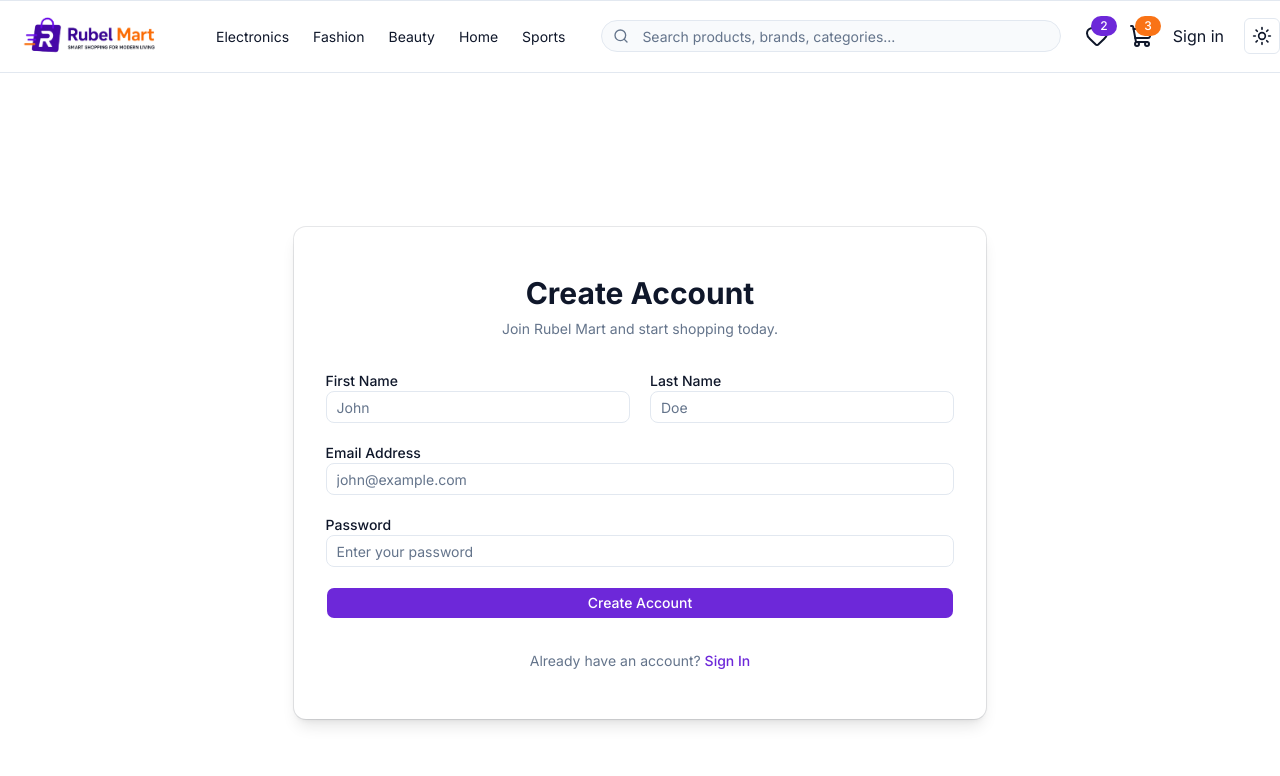
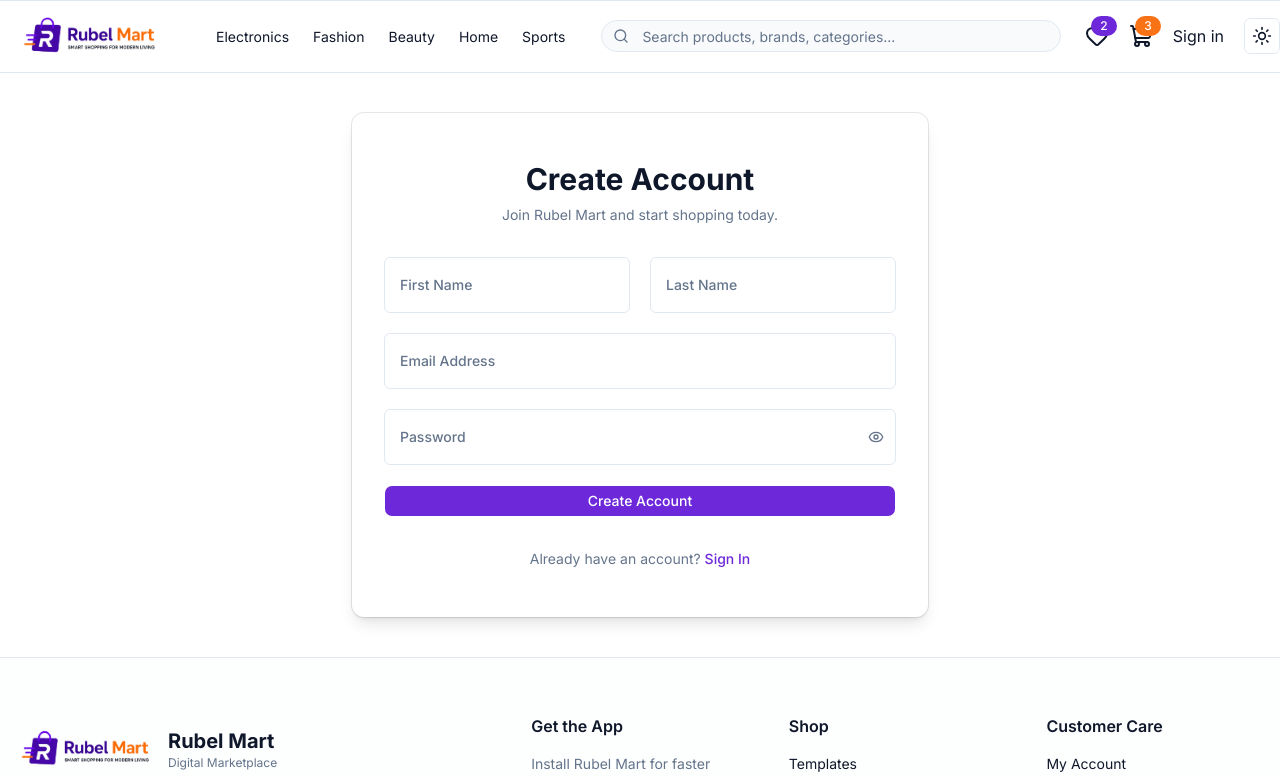
Before and after one commit to Md-Rubel-Ahmed-Rana/rubel-mart-client, a Next.js app: page /signup in a window 1280 px wide. Shown: the top 776 px of the page. Built offline with nearby package versions, Linux system fonts and the light colour scheme; no server answers.

Commit message:
feat(auth): refactor sign-in and sign-up forms to use InputField component for better reusability and consistency

```diff
--- a/src/app/signin/page.tsx
+++ b/src/app/signin/page.tsx
@@ -9,10 +9,8 @@ export const metadata: Metadata = {
 
 const SigninPage = () => {
   return (
-    <div className="h-screen">
-      <div className="max-w-3xl mx-auto w-full flex justify-center items-center h-full max-h-[70dvh]">
-        <Signin />
-      </div>
+    <div className="max-w-3xl mx-auto w-full flex justify-center items-center my-10">
+      <Signin />
     </div>
   );
 };
--- a/src/app/signup/page.tsx
+++ b/src/app/signup/page.tsx
@@ -9,7 +9,7 @@ export const metadata: Metadata = {
 
 const SignUpPage = () => {
   return (
-    <div className="max-w-3xl mx-auto w-full flex justify-center items-center h-screen">
+    <div className="max-w-3xl mx-auto w-full flex justify-center items-center my-10">
       <Signup />
     </div>
   );
--- /dev/null
+++ b/src/common/InputField.tsx
@@ -0,0 +1,131 @@
+import { Input } from "@/components/ui/input";
+import { cn } from "@/lib/utils";
+import { Eye, EyeOff } from "lucide-react";
+import { useState, type InputHTMLAttributes, type ReactNode } from "react";
+import type { UseFormRegisterReturn } from "react-hook-form";
+
+type InputFieldProps = Omit<
+  InputHTMLAttributes<HTMLInputElement>,
+  "className"
+> & {
+  label: string;
+  error?: string;
+  register?: UseFormRegisterReturn;
+  className?: string;
+  leftIcon?: ReactNode;
+  rightIcon?: ReactNode;
+};
+
+const InputField = ({
+  label,
+  error,
+  register,
+  className,
+  leftIcon,
+  rightIcon,
+  id,
+  type,
+  ...props
+}: InputFieldProps) => {
+  const [showPassword, setShowPassword] = useState(false);
+
+  const inputId = id ?? `input-${label.toLowerCase().replace(/\s+/g, "-")}`;
+
+  const isPassword = type === "password";
+
+  const inputType = isPassword ? (showPassword ? "text" : "password") : type;
+
+  return (
+    <div className="w-full">
+      <div className="relative">
+        {leftIcon && (
+          <div className="pointer-events-none absolute left-3 top-1/2 z-10 -translate-y-1/2 text-muted-foreground">
+            {leftIcon}
+          </div>
+        )}
+
+        <Input
+          id={inputId}
+          {...register}
+          {...props}
+          type={inputType}
+          placeholder=" "
+          className={cn(
+            "peer h-14 w-full rounded-md border bg-background px-3 text-sm",
+            "text-foreground shadow-none outline-none",
+            "placeholder:text-transparent",
+            "border-input",
+            "hover:border-primary/60",
+            "focus:border-primary focus:ring-2 focus:ring-primary/20",
+            "disabled:cursor-not-allowed disabled:opacity-60",
+            "pt-3",
+
+            leftIcon && "pl-10",
+
+            (rightIcon || isPassword) && "pr-10",
+
+            error &&
+              "border-destructive focus:border-destructive focus:ring-destructive/20",
+
+            className,
+          )}
+        />
+
+        <label
+          htmlFor={inputId}
+          className={cn(
+            "pointer-events-none absolute left-3 top-1/2 z-10",
+            "-translate-y-1/2 px-1 text-sm font-medium",
+            "text-muted-foreground transition-all duration-200",
+
+            "peer-focus:top-0",
+            "peer-focus:-translate-y-1/2",
+            "peer-focus:text-xs",
+            "peer-focus:text-primary",
+
+            "peer-not-placeholder-shown:top-0",
+            "peer-not-placeholder-shown:-translate-y-1/2",
+            "peer-not-placeholder-shown:text-xs",
+
+            "bg-background",
+
+            error &&
+              "peer-focus:text-destructive peer-not-placeholder-shown:text-destructive",
+
+            leftIcon && "left-10",
+          )}
+        >
+          {label}
+        </label>
+
+        {isPassword ? (
+          <button
+            type="button"
+            onClick={() => setShowPassword((prev) => !prev)}
+            className="absolute right-3 top-1/2 z-10 -translate-y-1/2 text-muted-foreground transition-colors hover:text-foreground cursor-pointer"
+            aria-label={showPassword ? "Hide password" : "Show password"}
+            title={showPassword ? "Hide password" : "Show password"}
+          >
+            {showPassword ? (
+              <EyeOff className="size-4" />
+            ) : (
+              <Eye className="size-4" />
+            )}
+          </button>
+        ) : (
+          rightIcon && (
+            <div className="absolute right-3 top-1/2 z-10 -translate-y-1/2 text-muted-foreground">
+              {rightIcon}
+            </div>
+          )
+        )}
+      </div>
+
+      {error && (
+        <p className="mt-1.5 text-xs font-medium text-destructive">{error}</p>
+      )}
+    </div>
+  );
+};
+
+export default InputField;
--- a/src/features/auth/signin/signin-form.tsx
+++ b/src/features/auth/signin/signin-form.tsx
@@ -4,12 +4,12 @@ import { useForm } from "react-hook-form";
 import { zodResolver } from "@hookform/resolvers/zod";
 import { Loader2 } from "lucide-react";
 import { Button } from "@/components/ui/button";
-import { Input } from "@/components/ui/input";
 import { Alert, AlertDescription } from "@/components/ui/alert";
 import { signinSchema, SigninSchemaType } from "@/validations/auth.validation";
 import { useSignInMutation } from "@/apis/authApi";
 import { useRouter } from "next/navigation";
 import { toast } from "sonner";
+import InputField from "@/common/InputField";
 
 const SigninForm = () => {
   const [userSignIn, { isLoading, isError, error, isSuccess, data }] =
@@ -41,7 +41,10 @@ const SigninForm = () => {
   };
 
   return (
-    <form onSubmit={form.handleSubmit(handleUserSignIn)} className="space-y-5">
+    <form
+      onSubmit={form.handleSubmit(handleUserSignIn)}
+      className="space-y-5 w-full min-w-md"
+    >
       {isError && (
         <Alert variant="destructive">
           {" "}
@@ -55,39 +58,35 @@ const SigninForm = () => {
           <AlertDescription>{data?.message}</AlertDescription>
         </Alert>
       )}
-      <div className="space-y-2">
-        <label className="text-sm font-medium">Email Address</label>
-
-        <Input
+      <div className="space-y-8">
+        <InputField
           type="email"
-          disabled={isLoading}
+          label="Email Address"
           placeholder="john@example.com"
           {...form.register("email")}
+          error={form.formState.errors.email?.message}
+          title="Enter your email address"
+          disabled={isLoading}
         />
 
-        {form.formState.errors.email && (
-          <p className="text-destructive text-sm">
-            {form.formState.errors.email.message}
-          </p>
-        )}
+        <InputField
+          type="password"
+          label="Password"
+          placeholder="********"
+          {...form.register("password")}
+          error={form.formState.errors.password?.message}
+          title="Enter your password"
+          disabled={isLoading}
+        />
       </div>
-      <div className="space-y-2">
-        <label className="text-sm font-medium">Password</label>
 
-        <Input
-          type="password"
-          disabled={isLoading}
-          placeholder="Enter your password"
-          {...form.register("password")}
-        />
-
-        {form.formState.errors.password && (
-          <p className="text-destructive text-sm">
-            {form.formState.errors.password.message}
-          </p>
-        )}
-      </div>
-      <Button type="submit" className="w-full" disabled={isLoading}>
+      <Button
+        type="submit"
+        className="w-full"
+        disabled={isLoading}
+        title={isLoading ? "Signing in..." : "Click to continue signing in"}
+        aria-label={isLoading ? "Signing in..." : "Sign In"}
+      >
         {isLoading && <Loader2 className="mr-2 h-4 w-4 animate-spin" />}
         {isLoading ? "Signing..." : "Sign In"}
       </Button>
--- a/src/features/auth/signup/signup-form.tsx
+++ b/src/features/auth/signup/signup-form.tsx
@@ -4,11 +4,11 @@ import { useForm } from "react-hook-form";
 import { zodResolver } from "@hookform/resolvers/zod";
 import { Loader2 } from "lucide-react";
 import { Button } from "@/components/ui/button";
-import { Input } from "@/components/ui/input";
 import { signupSchema, SignupSchemaType } from "@/validations/auth.validation";
 import { useSignUpMutation } from "@/apis/authApi";
 import { toast } from "sonner";
 import { useRouter } from "next/navigation";
+import InputField from "@/common/InputField";
 
 const SignupForm = () => {
   const [userSignUp, { isLoading }] = useSignUpMutation();
@@ -42,73 +42,64 @@ const SignupForm = () => {
   };
 
   return (
-    <form onSubmit={form.handleSubmit(handleUserSignUp)} className="space-y-5">
+    <form
+      onSubmit={form.handleSubmit(handleUserSignUp)}
+      className="space-y-5  w-full min-w-lg"
+    >
       <div className="grid gap-5 md:grid-cols-2">
         <div className="space-y-2">
-          <label className="text-sm font-medium">First Name</label>
-
-          <Input
-            disabled={isLoading}
+          <InputField
+            type="text"
+            label="First Name"
             placeholder="John"
             {...form.register("first_name")}
+            error={form.formState.errors.first_name?.message}
+            title="Enter your first name"
+            disabled={isLoading}
           />
-
-          {form.formState.errors.first_name && (
-            <p className="text-destructive text-sm">
-              {form.formState.errors.first_name.message}
-            </p>
-          )}
         </div>
 
         <div className="space-y-2">
-          <label className="text-sm font-medium">Last Name</label>
-
-          <Input
-            disabled={isLoading}
+          <InputField
+            type="text"
+            label="Last Name"
             placeholder="Doe"
             {...form.register("last_name")}
+            error={form.formState.errors.last_name?.message}
+            title="Enter your last name"
+            disabled={isLoading}
           />
-
-          {form.formState.errors.last_name && (
-            <p className="text-destructive text-sm">
-              {form.formState.errors.last_name.message}
-            </p>
-          )}
         </div>
       </div>
       <div className="space-y-2">
-        <label className="text-sm font-medium">Email Address</label>
-
-        <Input
+        <InputField
           type="email"
-          disabled={isLoading}
+          label="Email Address"
           placeholder="john@example.com"
           {...form.register("email")}
+          error={form.formState.errors.email?.message}
+          title="Enter your email address"
+          disabled={isLoading}
         />
-
-        {form.formState.errors.email && (
-          <p className="text-destructive text-sm">
-            {form.formState.errors.email.message}
-          </p>
-        )}
       </div>
       <div className="space-y-2">
-        <label className="text-sm font-medium">Password</label>
-
-        <Input
+        <InputField
           type="password"
+          label="Password"
+          placeholder="********"
+          {...form.register("password")}
+          error={form.formState.errors.password?.message}
+          title="Enter your password"
           disabled={isLoading}
-          placeholder="Enter your password"
-          {...form.register("password")}
         />
-
-        {form.formState.errors.password && (
-          <p className="text-destructive text-sm">
-            {form.formState.errors.password.message}
-          </p>
-        )}
       </div>
-      <Button type="submit" className="w-full" disabled={isLoading}>
+      <Button
+        type="submit"
+        className="w-full"
+        disabled={isLoading}
+        title={isLoading ? "Creating account..." : "Click to create account"}
+        aria-label={isLoading ? "Creating account..." : "Create Account"}
+      >
         {isLoading && <Loader2 className="mr-2 h-4 w-4 animate-spin" />}
         {isLoading ? "Creating" : "Create Account"}
       </Button>
```
